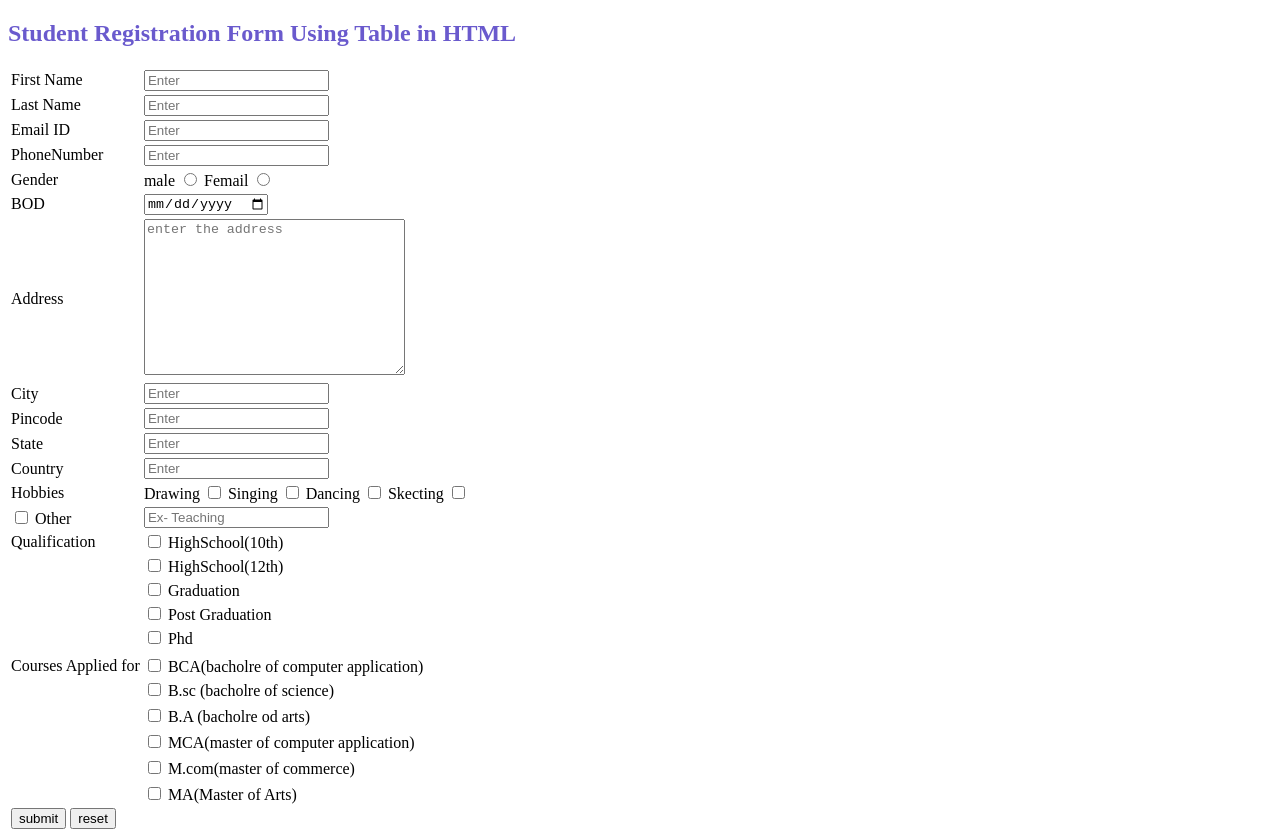
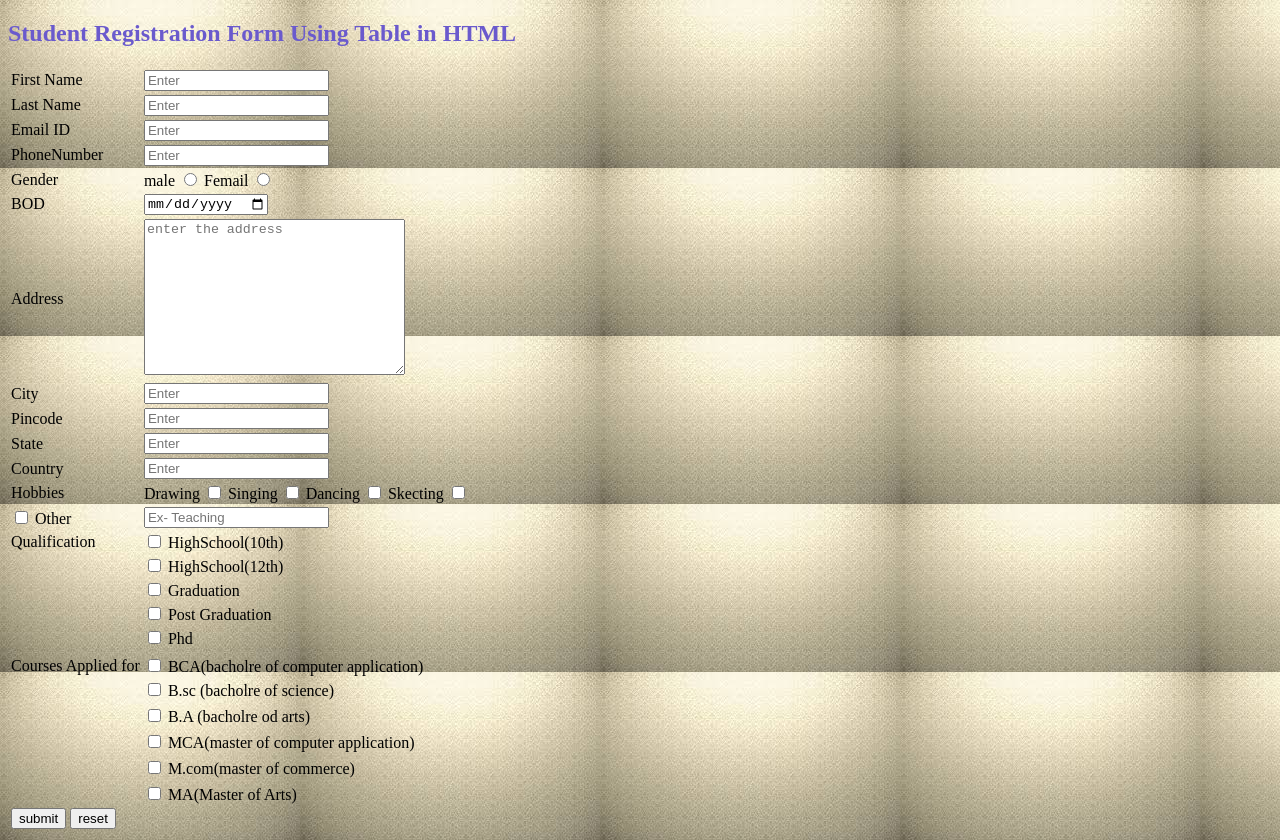
Before and after one commit to MohammadMushtaq/web, a plain HTML site: page Regester1.html in a window 1280 px wide. Drawn offline with Linux system fonts and the light colour scheme.

Commit message:
Update Regester1.html

```diff
--- a/Regester1.html
+++ b/Regester1.html
@@ -8,7 +8,7 @@
     <title>Document</title>
 </head>
 
-<body style="background-image: url(image/baackimages.jpeg);">
+<body style="background-image: url(baackimages.jpeg);">
     <h2 style=" align-content: center; color: slateblue;">Student Registration Form Using Table in HTML</h2>
     <form action="">
         <table>
```
